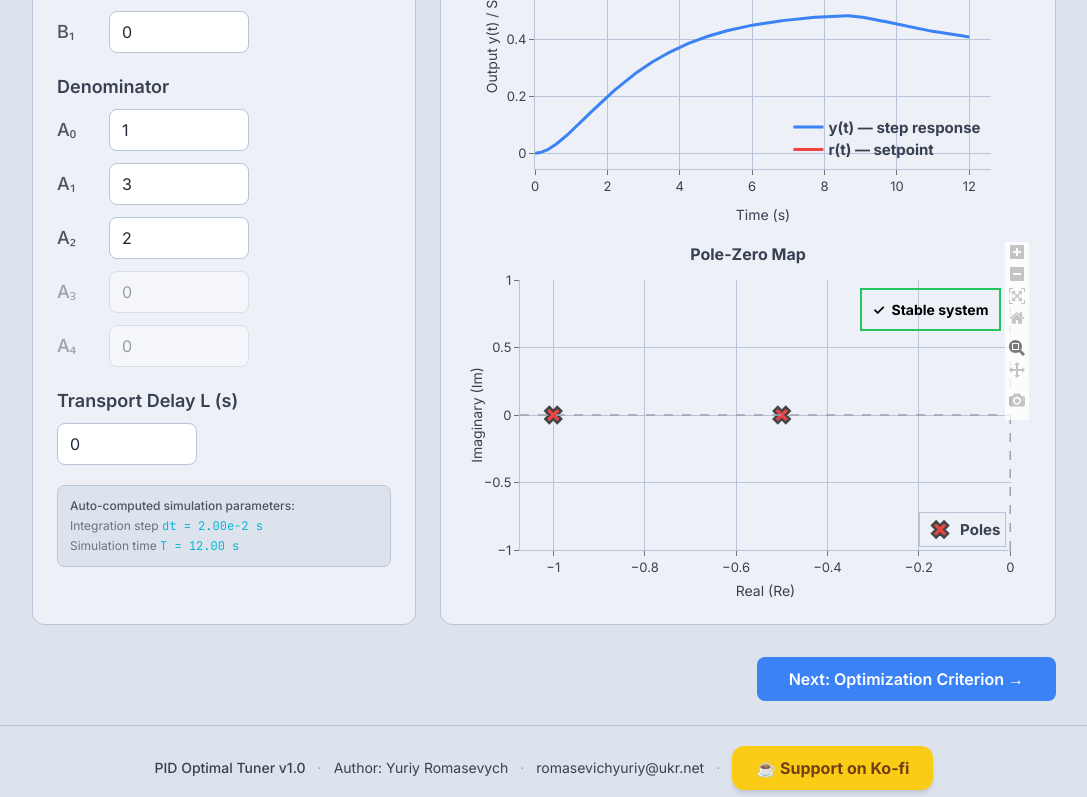
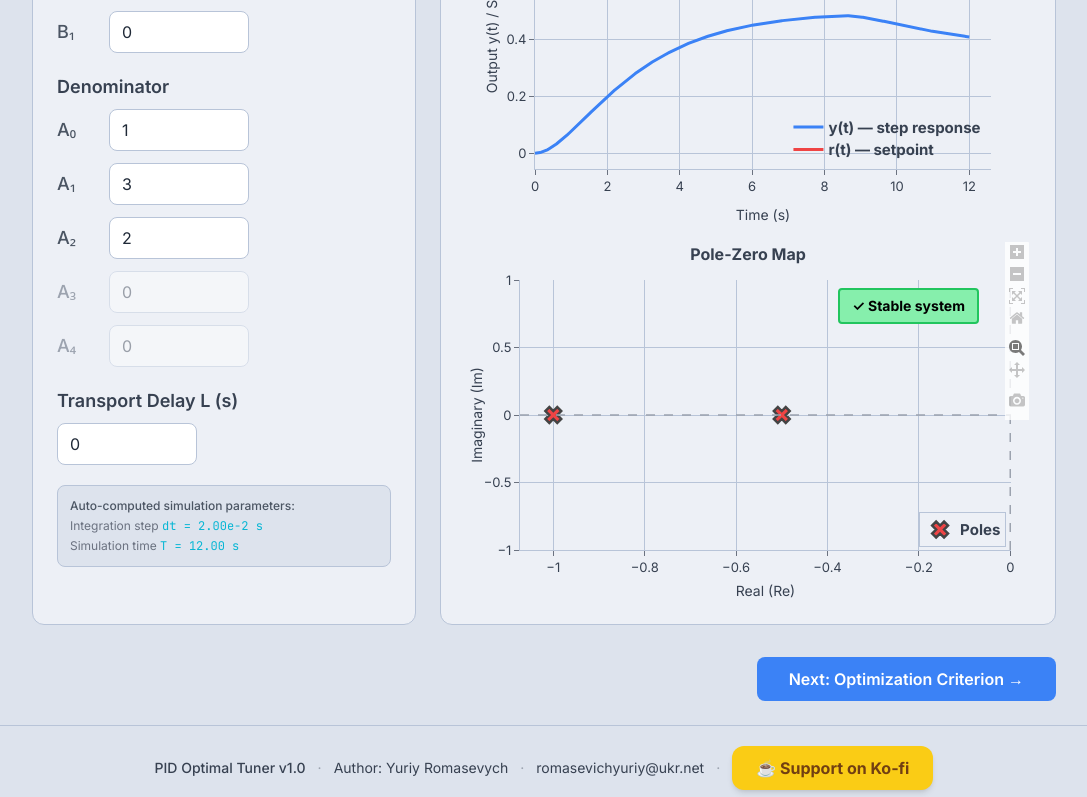
Before and after one commit to romasevych-yuriy/PID_Optimal_Tuner, a React (Vite) app: page /#/model in a window 1280 px wide. Shown: the part 573-1370 px from the top of the page, without its empty margins (96-1183 px from the left). Built offline with nearby package versions, Linux system fonts and the light colour scheme.

Commit message:
fix: stability badge as HTML overlay — solid green/red fill guaranteed

```diff
--- a/src/pages/ModelPage.jsx
+++ b/src/pages/ModelPage.jsx
@@ -340,7 +340,7 @@ export default function ModelPage() {
             )}
 
             {/* Pole-Zero Map */}
-            <div className="mt-4">
+            <div className="mt-4 relative">
               <PlotlyChart
                 id="pz-map"
                 data={[
@@ -380,18 +380,20 @@ export default function ModelPage() {
                   showlegend: true,
                   legend: { x: 0.99, y: 0.01, xanchor: 'right', yanchor: 'bottom', bgcolor: 'rgba(237,240,246,0.9)', bordercolor: '#b8c4d8', borderwidth: 1, font: { size: 15 } },
                   modebar: { orientation: 'v', bgcolor: 'rgba(255,255,255,0.8)' },
-                  annotations: [{
-                    text: pzMap.stable ? '<b>✓  Stable system</b>' : '<b>⚠  Unstable system</b>',
-                    x: 0.98, y: 0.97, xref: 'paper', yref: 'paper',
-                    xanchor: 'right', yanchor: 'top', showarrow: false,
-                    font: { color: '#000000', size: 14 },
-                    bgcolor: pzMap.stable ? '#86efac' : '#ef4444',
-                    bordercolor: pzMap.stable ? '#22c55e' : '#b91c1c',
-                    borderwidth: 2, borderpad: 10,
-                  }],
                   height: 360,
                 }}
               />
+              {/* Stability badge — HTML overlay to avoid Plotly bgcolor transparency bug */}
+              <div
+                className={`absolute font-bold text-sm text-black px-3 py-1.5 rounded border-2 pointer-events-none ${
+                  pzMap.stable
+                    ? 'bg-green-300 border-green-500'
+                    : 'bg-red-500 border-red-700'
+                }`}
+                style={{ top: 48, right: 52 }}
+              >
+                {pzMap.stable ? '✓ Stable system' : '⚠ Unstable system'}
+              </div>
             </div>
           </div>
         </div>
```
